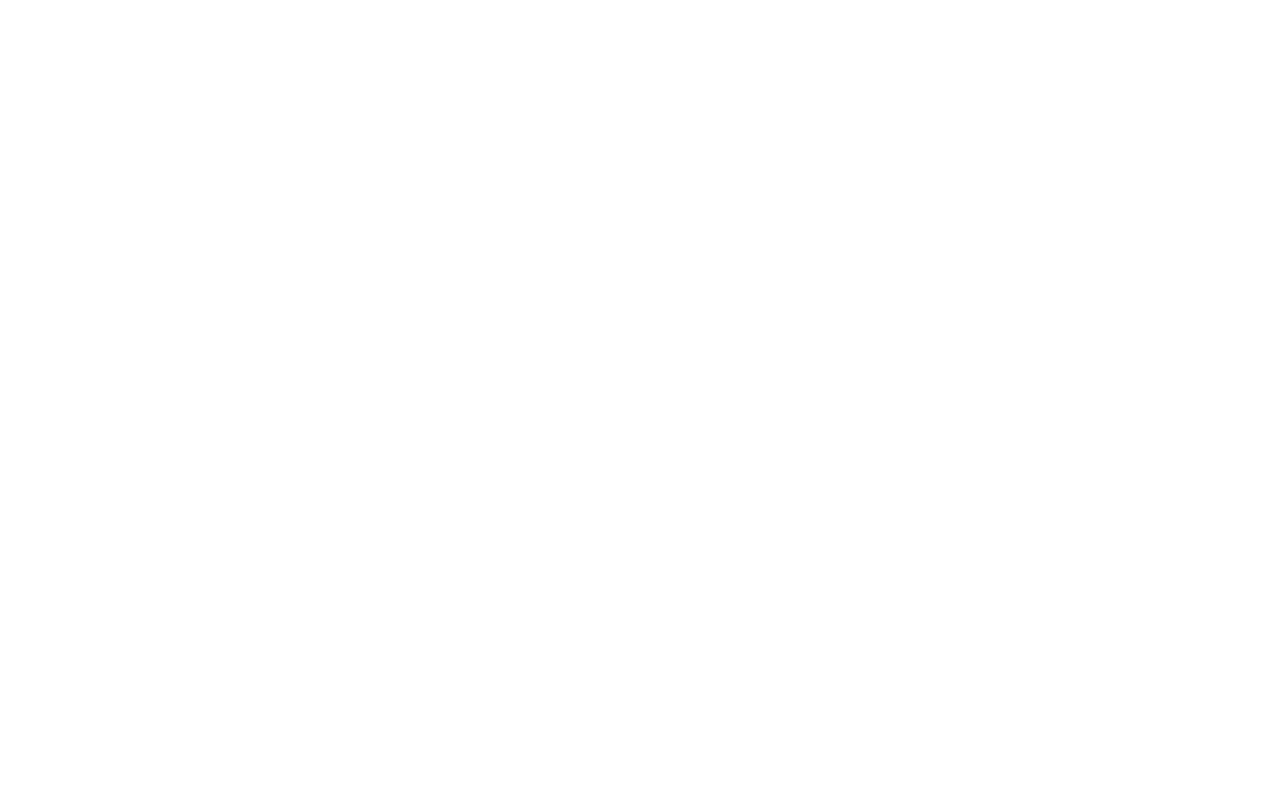
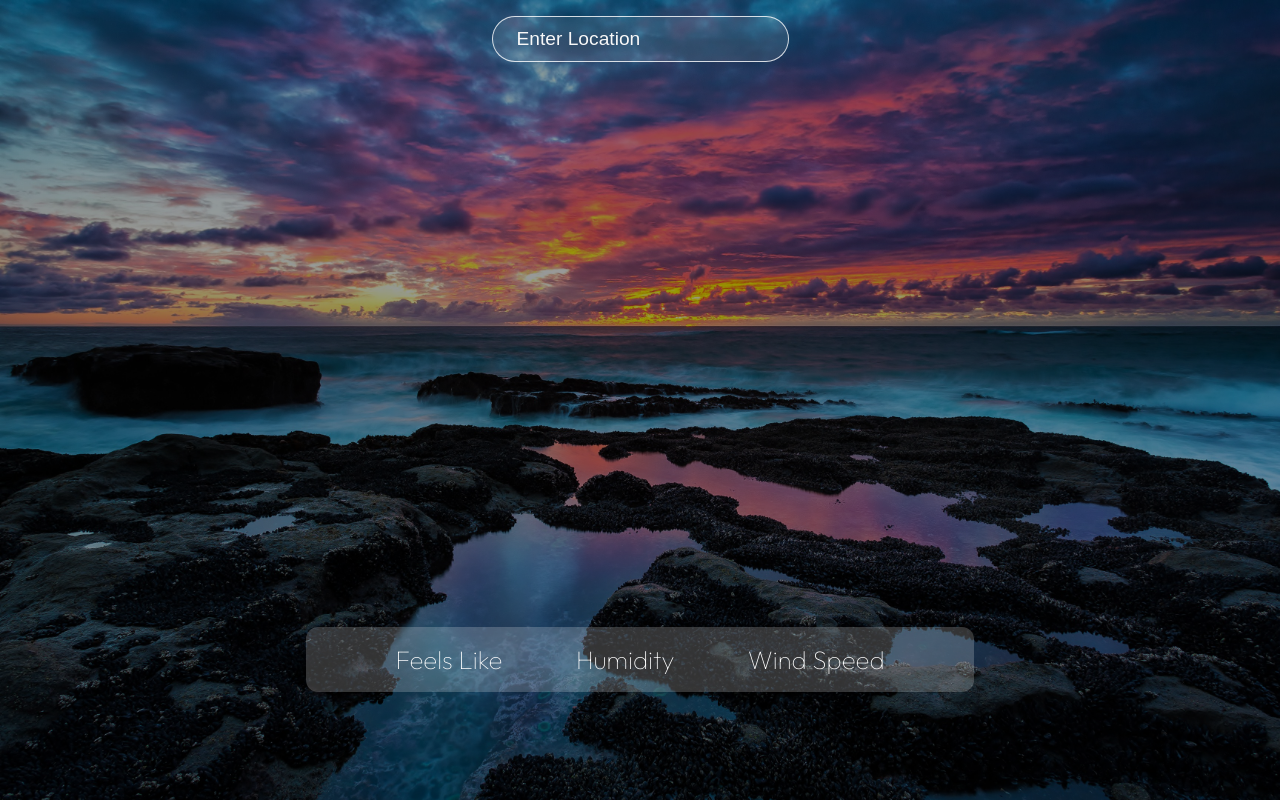
Before and after one commit to malvika93/weather-app-react, a React (Create React App) app: page / in a window 1280 px wide. Built offline with nearby package versions, Linux system fonts and the light colour scheme.

Commit message:
Weather app without handling incorrect City search

```diff
--- a/package.json
+++ b/package.json
@@ -6,6 +6,7 @@
     "@testing-library/jest-dom": "^5.16.5",
     "@testing-library/react": "^13.4.0",
     "@testing-library/user-event": "^13.5.0",
+    "axios": "^1.3.3",
     "react": "^18.2.0",
     "react-dom": "^18.2.0",
     "react-scripts": "5.0.1",
--- a/src/App.js
+++ b/src/App.js
@@ -1,8 +1,60 @@
-import React from 'react'
+import React, { useState } from "react";
+import axios from "axios";
+function App() {
+  const [data, setData] = useState({});
+  const [location, setLocation] = useState('');
+  const url = `https://api.openweathermap.org/data/2.5/weather?q=${location}&units=metric&appid=48d3607ae8907b2e2d9eab74db18eab0`;
 
-function App() {
+  const searchLocation = (event) => {
+    if (event.key === "Enter") {
+      axios.get(url).then((response) => {
+        setData(response.data);
+        console.log(response.data);
+      });
+      setLocation("");
+    }
+  };
   return (
-    <div className="App">
+    <div className="app">
+      <div className="search">
+        <input
+          value={location}
+          onChange={event => setLocation(event.target.value)}
+          onKeyPress={searchLocation}
+          placeholder="Enter Location"
+          type="text"/>
+      </div>
+      <div className="container">
+        <div className="top">
+          <div className="location">
+            <p>{data.name}</p>
+          </div>
+          <div className="temp">
+            {data.main ? <h1>{data.main.temp}&deg;C</h1> : null}
+          </div>
+          <div className="description">
+            {data.weather ? <p>{data.weather[0].main}</p> : null}
+          </div>
+        </div>
+
+
+          <div className="bottom">
+            <div className="feels">
+              {data.main ? <p className='bold'> {data.main.feels_like}&deg;C</p> : null}
+              <p>Feels Like</p>
+            </div>
+            <div className="humidity">
+              {data.main ? <p className='bold'>{data.main.humidity}%</p> : null}
+              <p>Humidity</p>
+            </div>
+            <div className="wind">
+              {data.wind ? <p className='bold'>{data.wind.speed} MPH</p> : null}
+              <p>Wind Speed</p>
+            </div>
+          </div>
+
+
+      </div>
     </div>
   );
 }
--- a/src/index.css
+++ b/src/index.css
@@ -1,13 +1,95 @@
-body {
+@import url('https://fonts.googleapis.com/css2?family=Outfit:wght@100&display=swap');
+*{
+  box-sizing: border-box;
   margin: 0;
-  font-family: -apple-system, BlinkMacSystemFont, 'Segoe UI', 'Roboto', 'Oxygen',
+  padding: 0;
+}
+ body {
+  font-family: 'Outfit', 'Segoe UI', 'Roboto', 'Oxygen',
     'Ubuntu', 'Cantarell', 'Fira Sans', 'Droid Sans', 'Helvetica Neue',
     sans-serif;
   -webkit-font-smoothing: antialiased;
   -moz-osx-font-smoothing: grayscale;
 }
 
-code {
-  font-family: source-code-pro, Menlo, Monaco, Consolas, 'Courier New',
-    monospace;
+p{
+  font-size: 1.6rem;
 }
+ h1{
+  font-size: 6rem;
+ }
+ .app {
+width: 100%;
+height: 100vh;
+position: relative;
+background-color: rgba(0,0,0,0.4);
+color: #fff;
+ }
+
+ .app:before {
+  content: '';
+  background: url('./assets/sunset.jpg') no-repeat center center/cover;
+  position: absolute;
+  width: 100%;
+  height: 100%;
+  top: 0;
+  left: 0;
+  z-index: -1;
+ }
+
+ .app .search{
+  text-align: center;
+  padding: 1rem;
+ }
+
+ .app input{
+  padding: .7rem 1.5rem;
+  font-size: 1.2rem;
+  border-radius: 25px;
+  border: 1px solid rgba(255, 255, 255, 0.8);
+  background: rgba(255,255,255,0.1);
+  color: #f8f8f8;
+}
+
+::placeholder{
+  color: #f8f8f8;
+}
+
+ .container{
+  max-width: 700px;
+  height: 550px;
+  margin: auto;
+  padding: 0 1rem;
+  position: relative;
+  top: 10%;
+  display: flex;
+  flex-direction: column;
+  justify-content: space-between;
+ }
+
+ .app .top{
+ width: 100%;
+ margin: 1rem auto;
+ }
+
+  .app .description{
+  position: relative;
+  right: -90%;
+  transform-origin: 0 0;
+  transform: rotate(269deg);
+ }
+
+ .app .bottom{
+  display: flex;
+  justify-content: space-evenly;
+  text-align: center;
+  width: 100%;
+  margin: 1rem auto;
+  padding: 1rem;
+  border-radius: 12px;
+  background-color: rgba(255,255,255,0.2);
+ }
+
+.bold{
+  font-weight: 700;
+ }
```
Also changed, not shown: src/assets/sunset.jpg (added), 1 other file (tests, documents, lock files or other folders).
